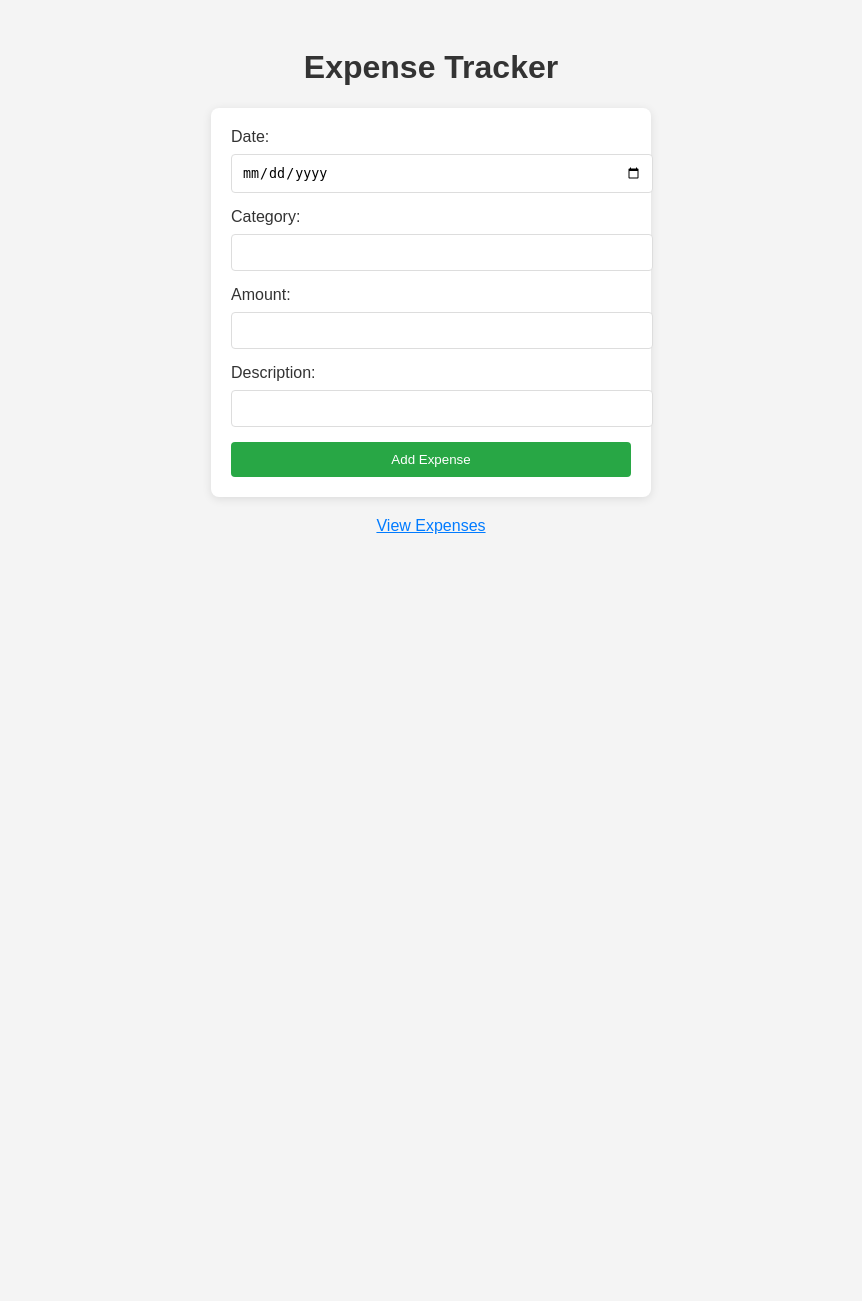
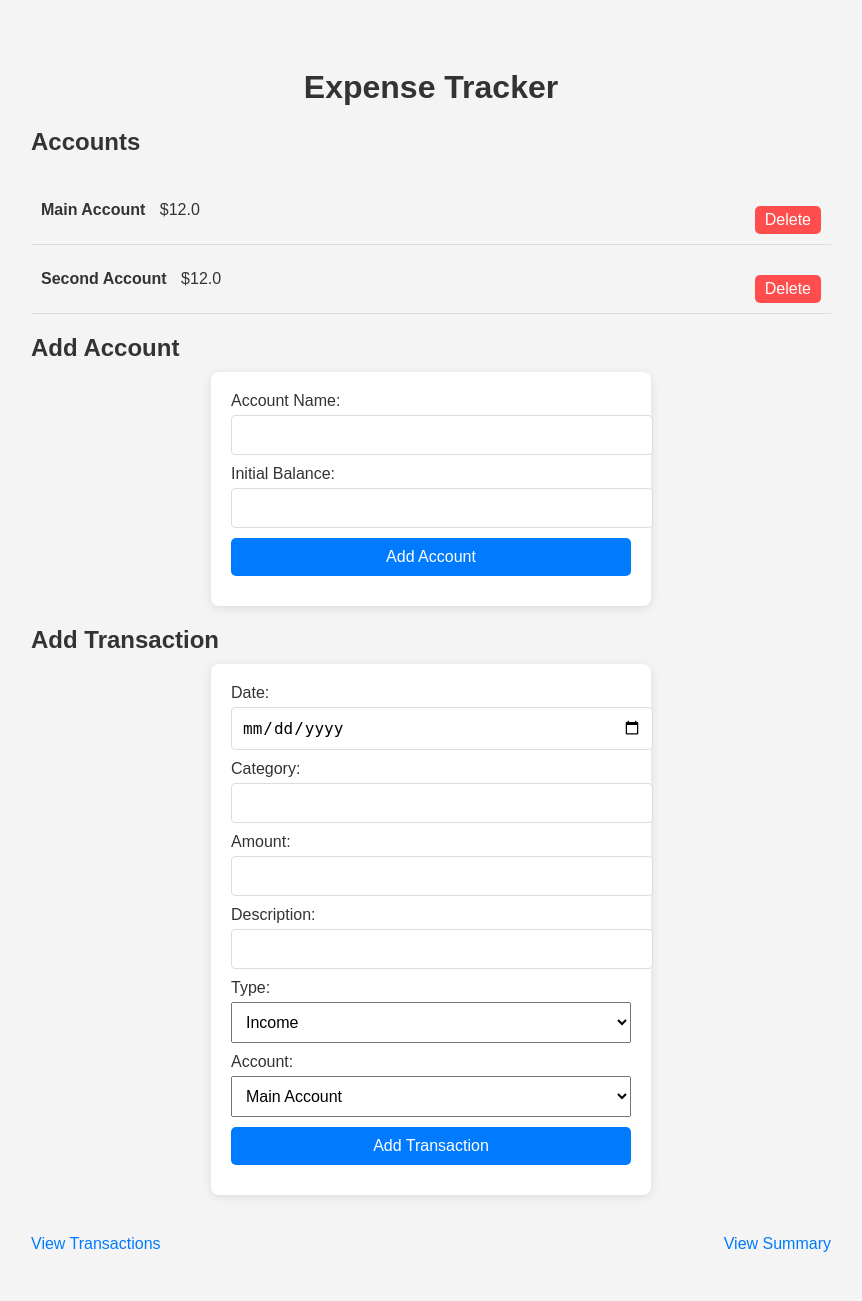
Before and after one commit to ryvdas/CodingAndProgramming2025, a Flask app: page / in a window 1280 px wide. Shown: the whole page, without its empty margins (209-1071 px from the left). Before the commit the page ends 534 px from the top, so only its background shows below. Run offline with Flask 3, Linux system fonts and the light colour scheme; data comes from the database, SQL or seed files in the repository; both versions use the stored data as it was after the commit.

Commit message:
v2 (accounts, graphs, formatting)

```diff
--- a/expense-tracker/app.py
+++ b/expense-tracker/app.py
@@ -1,49 +1,170 @@
-from flask import Flask, render_template, request, redirect, url_for
+from flask import Flask, render_template, request, redirect, url_for, flash
 import sqlite3
+from datetime import datetime
 import os
 
 app = Flask(__name__)
+app.config['SECRET_KEY'] = 'your_secret_key'
 
 def init_db():
     os.makedirs('expense-tracker/db', exist_ok=True)  # Ensure the directory exists
-    with sqlite3.connect('expense-tracker/db/expenses.db') as conn:
+    with sqlite3.connect('expense-tracker/db/finances.db') as conn:
         cursor = conn.cursor()
-        cursor.execute('''CREATE TABLE IF NOT EXISTS expenses (
+        cursor.execute('''CREATE TABLE IF NOT EXISTS accounts (
                             id INTEGER PRIMARY KEY,
-                            date TEXT,
-                            category TEXT,
-                            amount REAL,
-                            description TEXT
+                            name TEXT NOT NULL,
+                            balance REAL NOT NULL DEFAULT 0.0
+                          )''')
+        cursor.execute('''CREATE TABLE IF NOT EXISTS transactions (
+                            id INTEGER PRIMARY KEY,
+                            date TEXT NOT NULL,
+                            category TEXT NOT NULL,
+                            amount REAL NOT NULL,
+                            description TEXT,
+                            type TEXT NOT NULL,
+                            account_id INTEGER NOT NULL,
+                            FOREIGN KEY (account_id) REFERENCES accounts (id)
                           )''')
         conn.commit()
 
 @app.route('/')
 def index():
-    return render_template('index.html')
+    with sqlite3.connect('expense-tracker/db/finances.db') as conn:
+        cursor = conn.cursor()
+        cursor.execute("SELECT * FROM accounts")
+        accounts = cursor.fetchall()
+    return render_template('index.html', accounts=accounts)
 
-@app.route('/add', methods=['POST'])
-def add_expense():
+@app.route('/add_account', methods=['POST'])
+def add_account():
+    name = request.form['name']
+    balance = request.form['balance']
+    with sqlite3.connect('expense-tracker/db/finances.db') as conn:
+        cursor = conn.cursor()
+        cursor.execute("INSERT INTO accounts (name, balance) VALUES (?, ?)", (name, balance))
+        conn.commit()
+    return redirect(url_for('index'))
+
+@app.route('/delete_account/<int:id>')
+def delete_account(id):
+    with sqlite3.connect('expense-tracker/db/finances.db') as conn:
+        cursor = conn.cursor()
+        # Delete all transactions associated with the account
+        cursor.execute("DELETE FROM transactions WHERE account_id = ?", (id,))
+        # Delete the account
+        cursor.execute("DELETE FROM accounts WHERE id = ?", (id,))
+        conn.commit()
+    return redirect(url_for('index'))
+
+@app.route('/add_transaction', methods=['POST'])
+def add_transaction():
+    date = request.form['date']
+    category = request.form['category']
+    amount = float(request.form['amount'])
+    description = request.form['description']
+    type = request.form['type']
+    account_id = request.form['account_id']
+
+    with sqlite3.connect('expense-tracker/db/finances.db') as conn:
+        cursor = conn.cursor()
+        cursor.execute("INSERT INTO transactions (date, category, amount, description, type, account_id) VALUES (?, ?, ?, ?, ?, ?)",
+                       (date, category, amount, description, type, account_id))
+
+        # Update account balance
+        if type == 'income':
+            cursor.execute("UPDATE accounts SET balance = balance + ? WHERE id = ?", (amount, account_id))
+        elif type == 'expense':
+            cursor.execute("UPDATE accounts SET balance = balance - ? WHERE id = ?", (amount, account_id))
+
+        conn.commit()
+
+    return redirect(url_for('index'))
+
+@app.route('/transactions')
+def view_transactions():
+    with sqlite3.connect('expense-tracker/db/finances.db') as conn:
+        cursor = conn.cursor()
+        cursor.execute("SELECT transactions.*, accounts.name FROM transactions JOIN accounts ON transactions.account_id = accounts.id")
+        transactions = cursor.fetchall()
+    return render_template('transactions.html', transactions=transactions)
+
+@app.route('/update_transaction/<int:id>', methods=['GET', 'POST'])
+def update_transaction(id):
     if request.method == 'POST':
         date = request.form['date']
         category = request.form['category']
-        amount = request.form['amount']
+        amount = float(request.form['amount'])
         description = request.form['description']
+        type = request.form['type']
+        account_id = request.form['account_id']
 
-        with sqlite3.connect('expense-tracker/db/expenses.db') as conn:
+        with sqlite3.connect('expense-tracker/db/finances.db') as conn:
             cursor = conn.cursor()
-            cursor.execute("INSERT INTO expenses (date, category, amount, description) VALUES (?, ?, ?, ?)",
-                           (date, category, amount, description))
+            cursor.execute("SELECT amount, type FROM transactions WHERE id = ?", (id,))
+            old_transaction = cursor.fetchone()
+            old_amount, old_type = old_transaction
+
+            # Revert the old transaction's effect on the account balance
+            if old_type == 'income':
+                cursor.execute("UPDATE accounts SET balance = balance - ? WHERE id = ?", (old_amount, account_id))
+            elif old_type == 'expense':
+                cursor.execute("UPDATE accounts SET balance = balance + ? WHERE id = ?", (old_amount, account_id))
+
+            # Update the transaction
+            cursor.execute("UPDATE transactions SET date = ?, category = ?, amount = ?, description = ?, type = ?, account_id = ? WHERE id = ?",
+                           (date, category, amount, description, type, account_id, id))
+
+            # Apply the new transaction's effect on the account balance
+            if type == 'income':
+                cursor.execute("UPDATE accounts SET balance = balance + ? WHERE id = ?", (amount, account_id))
+            elif type == 'expense':
+                cursor.execute("UPDATE accounts SET balance = balance - ? WHERE id = ?", (amount, account_id))
+
             conn.commit()
 
-        return redirect(url_for('index'))
+        return redirect(url_for('view_transactions'))
+    else:
+        with sqlite3.connect('expense-tracker/db/finances.db') as conn:
+            cursor = conn.cursor()
+            cursor.execute("SELECT * FROM transactions WHERE id = ?", (id,))
+            transaction = cursor.fetchone()
+            cursor.execute("SELECT * FROM accounts")
+            accounts = cursor.fetchall()
+        return render_template('update_transaction.html', transaction=transaction, accounts=accounts)
 
-@app.route('/expenses')
-def view_expenses():
-    with sqlite3.connect('expense-tracker/db/expenses.db') as conn:
+@app.route('/delete_transaction/<int:id>')
+def delete_transaction(id):
+    with sqlite3.connect('expense-tracker/db/finances.db') as conn:
         cursor = conn.cursor()
-        cursor.execute("SELECT * FROM expenses")
-        expenses = cursor.fetchall()
-    return render_template('expenses.html', expenses=expenses)
+        cursor.execute("SELECT amount, type, account_id FROM transactions WHERE id = ?", (id,))
+        transaction = cursor.fetchone()
+        amount, type, account_id = transaction
+
+        # Revert the transaction's effect on the account balance
+        if type == 'income':
+            cursor.execute("UPDATE accounts SET balance = balance - ? WHERE id = ?", (amount, account_id))
+        elif type == 'expense':
+            cursor.execute("UPDATE accounts SET balance = balance + ? WHERE id = ?", (amount, account_id))
+
+        cursor.execute("DELETE FROM transactions WHERE id = ?", (id,))
+        conn.commit()
+
+    return redirect(url_for('view_transactions'))
+
+@app.route('/summary')
+def summary():
+    with sqlite3.connect('expense-tracker/db/finances.db') as conn:
+        cursor = conn.cursor()
+
+        # Fetch expenses by category
+        cursor.execute("SELECT category, SUM(amount) FROM transactions WHERE type = 'expense' GROUP BY category")
+        expenses_by_category = cursor.fetchall()
+
+        # Fetch account balance over time
+        cursor.execute("SELECT date, SUM(CASE WHEN type = 'income' THEN amount ELSE -amount END) OVER (ORDER BY date) AS balance FROM transactions")
+        balance_over_time = cursor.fetchall()
+
+    return render_template('summary.html', expenses_by_category=expenses_by_category, balance_over_time=balance_over_time)
 
 if __name__ == '__main__':
     init_db()
--- a/expense-tracker/templates/index.html
+++ b/expense-tracker/templates/index.html
@@ -2,28 +2,140 @@
 <html lang="en">
 <head>
     <meta charset="UTF-8">
-    <meta name="viewport" content="width=device-width, initial-scale=1.0">
     <title>Expense Tracker</title>
     <link rel="stylesheet" href="{{ url_for('static', filename='css/styles.css') }}">
+    <style>
+        .container {
+            max-width: 800px;
+            margin: 0 auto;
+            padding: 20px;
+        }
+        .accounts-list {
+            list-style-type: none;
+            padding: 0;
+        }
+        .account-item {
+            display: flex;
+            justify-content: space-between;
+            align-items: center;
+            padding: 10px;
+            border-bottom: 1px solid #ddd;
+        }
+        .account-name {
+            font-weight: bold;
+        }
+        .account-balance {
+            margin-left: 10px;
+            color: #333;
+        }
+        .delete-button {
+            background-color: #ff4d4d;
+            color: white;
+            border: none;
+            padding: 5px 10px;
+            cursor: pointer;
+            border-radius: 5px;
+            text-decoration: none;
+        }
+        .delete-button:hover {
+            background-color: #ff1a1a;
+        }
+        .form-section {
+            margin-top: 20px;
+        }
+        .form-section h2 {
+            margin-bottom: 10px;
+        }
+        .form-section form {
+            display: flex;
+            flex-direction: column;
+        }
+        .form-section label {
+            margin-bottom: 5px;
+        }
+        .form-section input, .form-section select, .form-section button {
+            margin-bottom: 10px;
+            padding: 10px;
+            font-size: 16px;
+        }
+        .form-section button {
+            background-color: #007bff;
+            color: white;
+            border: none;
+            cursor: pointer;
+            border-radius: 5px;
+        }
+        .form-section button:hover {
+            background-color: #0056b3;
+        }
+        .links {
+            margin-top: 20px;
+            display: flex;
+            justify-content: space-between;
+        }
+        .links a {
+            color: #007bff;
+            text-decoration: none;
+        }
+        .links a:hover {
+            text-decoration: underline;
+        }
+    </style>
 </head>
 <body>
+    <div class="container">
         <h1>Expense Tracker</h1>
-    <form action="/add" method="POST">
+        <h2>Accounts</h2>
+        <ul class="accounts-list">
+            {% for account in accounts %}
+            <li class="account-item">
+                <div>
+                    <span class="account-name">{{ account[1] }}</span>
+                    <span class="account-balance">${{ account[2] }}</span>
+                </div>
+                <a href="{{ url_for('delete_account', id=account[0]) }}" class="delete-button" onclick="return confirm('Are you sure you want to delete this account?');">Delete</a>
+            </li>
+            {% endfor %}
+        </ul>
+        <div class="form-section">
+            <h2>Add Account</h2>
+            <form action="{{ url_for('add_account') }}" method="POST">
+                <label for="name">Account Name:</label>
+                <input type="text" id="name" name="name" required>
+                <label for="balance">Initial Balance:</label>
+                <input type="number" step="0.01" id="balance" name="balance" required>
+                <button type="submit">Add Account</button>
+            </form>
+        </div>
+        <div class="form-section">
+            <h2>Add Transaction</h2>
+            <form action="{{ url_for('add_transaction') }}" method="POST">
                 <label for="date">Date:</label>
                 <input type="date" id="date" name="date" required>
-
                 <label for="category">Category:</label>
                 <input type="text" id="category" name="category" required>
-
                 <label for="amount">Amount:</label>
                 <input type="number" step="0.01" id="amount" name="amount" required>
-
                 <label for="description">Description:</label>
                 <input type="text" id="description" name="description">
-
-        <button type="submit">Add Expense</button>
+                <label for="type">Type:</label>
+                <select id="type" name="type" required>
+                    <option value="income">Income</option>
+                    <option value="expense">Expense</option>
+                </select>
+                <label for="account_id">Account:</label>
+                <select id="account_id" name="account_id" required>
+                    {% for account in accounts %}
+                    <option value="{{ account[0] }}">{{ account[1] }}</option>
+                    {% endfor %}
+                </select>
+                <button type="submit">Add Transaction</button>
             </form>
-
-    <a href="{{ url_for('view_expenses') }}">View Expenses</a>
+        </div>
+        <div class="links">
+            <a href="{{ url_for('view_transactions') }}">View Transactions</a>
+            <a href="{{ url_for('summary') }}">View Summary</a>
+        </div>
+    </div>
 </body>
 </html>
```
Also changed, not shown: expense-tracker/templates/summary.html (added, +93 -0 lines), expense-tracker/templates/transactions.html (added, +88 -0 lines), expense-tracker/templates/update_transaction.html (added, +34 -0 lines), expense-tracker/db/finances.db (added). Lines whose indentation alone changed are shown as unchanged.
